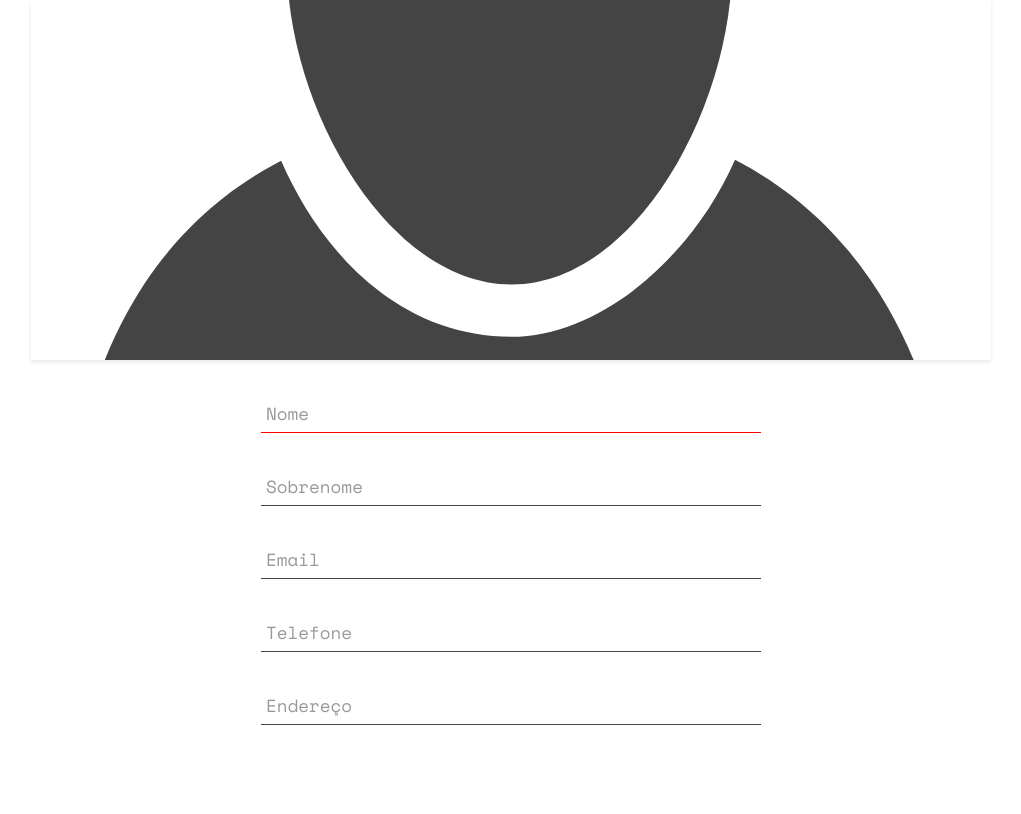
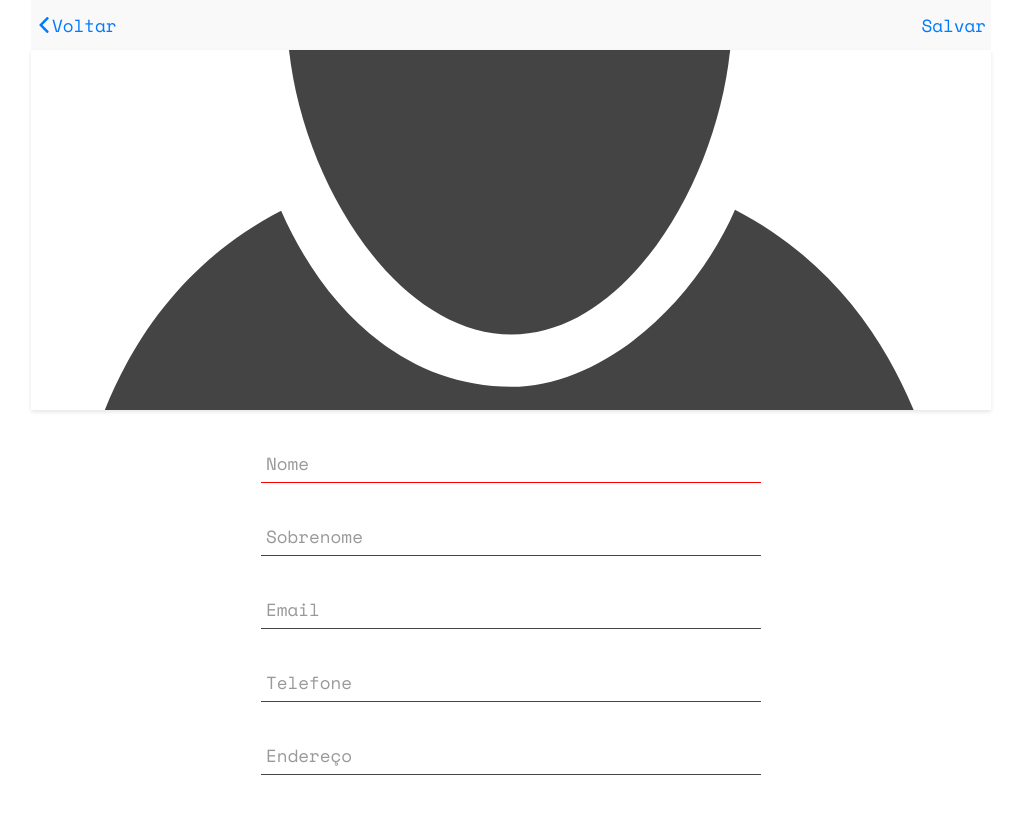
Before and after one commit to carlosqsilva/Streamtel-FrontEnd-Test, a React app: page /#/new in a window 1280 px wide. Shown: the top 814 px of the page, without its empty margins (129-1150 px from the left). Built offline with nearby package versions, Linux system fonts and the light colour scheme.

Commit message:
added navbar

```diff
--- a/src/components/Buttons.js
+++ b/src/components/Buttons.js
@@ -3,7 +3,7 @@ import { Link } from "react-router-dom"
 
 import add from "./assets/add.svg"
 import edit from "./assets/edit.svg"
-import remove from "./assets/remove.svg"
+// import remove from "./assets/remove.svg"
 
 const style = css`
   width: 50px;
@@ -34,10 +34,10 @@ export const AddButton = styled(Link)`
   background: #ea4c4c url(${add}) no-repeat 50% 50%;
 `
 
-export const RemoveButton = styled.a`
-  ${style};
-  position: absolute;
-  top: 30px;
-  right: 30px;
-  background: #212121 url(${remove}) no-repeat 50% 50%;
-`
+// export const RemoveButton = styled.a`
+//   ${style};
+//   position: absolute;
+//   top: 30px;
+//   right: 30px;
+//   background: #212121 url(${remove}) no-repeat 50% 50%;
+// `
--- a/src/components/ContactEdit/ContactEdit.js
+++ b/src/components/ContactEdit/ContactEdit.js
@@ -2,6 +2,7 @@ import React from "react"
 import styled from "styled-components"
 import { TextInput, MaskInput } from "./TextInput"
 import { Photo } from "./ImageInput"
+import { NavBar } from "../NavBar"
 
 const toBase64 = file => {
   return new Promise((resolve, reject) => {
@@ -12,10 +13,13 @@ const toBase64 = file => {
   })
 }
 
-const Container = styled.form`
+const Wrapper = styled.div`
   grid-column: 2;
+  padding-bottom: 50px;
+`
+
+const Form = styled.form`
   position: relative;
-  padding-bottom: 50px;
   display: flex;
   flex-direction: column;
   justify-content: flex-start;
@@ -64,10 +68,23 @@ class ContactEdit extends React.Component {
     }
   }
 
+  handleSubmit = e => {
+    e.preventDefault()
+    this.props.history.goBack()
+  }
+
   render() {
     const { name, last_name, email, phone, address, picture } = this.state
+    const { goBack } = this.props.history
     return (
-      <Container>
+      <Wrapper>
+        <NavBar
+          title={name}
+          previous={goBack}
+          action={goBack}
+          actionLabel="Salvar"
+        />
+        <Form onSubmit={this.handleSubmit}>
           <Photo image={picture} onChange={this.pictureChange} />
           <TextInput
             name="name"
@@ -108,7 +125,9 @@ class ContactEdit extends React.Component {
             onChange={this.textChange}
             tabIndex="5"
           />
-      </Container>
+          <input type="submit" style={{ display: "none" }} />
+        </Form>
+      </Wrapper>
     )
   }
 }
--- a/src/components/ContactInfo/ContactInfo.js
+++ b/src/components/ContactInfo/ContactInfo.js
@@ -1,7 +1,8 @@
 import React from "react"
 import styled from "styled-components"
 import { Header } from "./Header"
-import { EditButton, RemoveButton } from "../Buttons"
+import { EditButton } from "../Buttons"
+import { NavBar } from "../NavBar"
 
 const Wrapper = styled.div`
   grid-column: 2;
@@ -10,7 +11,7 @@ const Wrapper = styled.div`
 
 const Container = styled.div`
   padding: 20px;
-  display; flex;
+  display: flex;
   flex-direction: column;
   justify-content: flex-start;
 `
@@ -33,16 +34,19 @@ const ContactInfo = ({ match, contacts, remove, history }) => {
   )
   return (
     <Wrapper>
+      <NavBar
+        title={name}
+        previous={history.goBack}
+        actionLabel="Excluir"
+        action={() => {
+          history.push("/")
+          remove(id)
+        }}
+      />
       <Header background={picture}>
         <p>
           <span>{name}</span> <span>{last_name}</span>
         </p>
-        <RemoveButton
-          onClick={() => {
-            history.push("/")
-            remove(id)
-          }}
-        />
         <EditButton to={`/edit/${id}`} />
       </Header>
       <Container>
--- /dev/null
+++ b/src/components/NavBar.js
@@ -0,0 +1,45 @@
+import React from "react"
+import styled from "styled-components"
+import back from "./assets/back.svg"
+
+const Wrapper = styled.nav`
+  background: #f9f9f9;
+  padding: 20px 5px;
+  width: 100%;
+  height: 50px;
+  display: flex;
+  justify-content: space-between;
+  align-items: center;
+  font-size: 0.9rem;
+  @media (min-width: 550px) {
+    font-size: 1.1rem;
+  }
+`
+
+const Title = styled.h3`
+  margin: 0;
+  margin-left: -3px;
+  letter-spacing: 3px;
+  color: #424242;
+`
+
+const NavButton = styled.div`
+  display: inline-flex;
+  justify-content: flex-start;
+  align-items: center;
+  align-self: center;
+  font-size: 1em;
+  color: #007aff;
+  cursor: pointer;
+`
+
+export const NavBar = ({ title, previous, action, actionLabel, ...props }) => (
+  <Wrapper>
+    <NavButton onClick={previous}>
+      <img src={back} width={16} height={16} alt="" />
+      Voltar
+    </NavButton>
+    <Title>{title}</Title>
+    <NavButton onClick={action}>{actionLabel}</NavButton>
+  </Wrapper>
+)
```
Also changed, not shown: src/components/assets/back.svg (added). Lines whose indentation alone changed are shown as unchanged.
